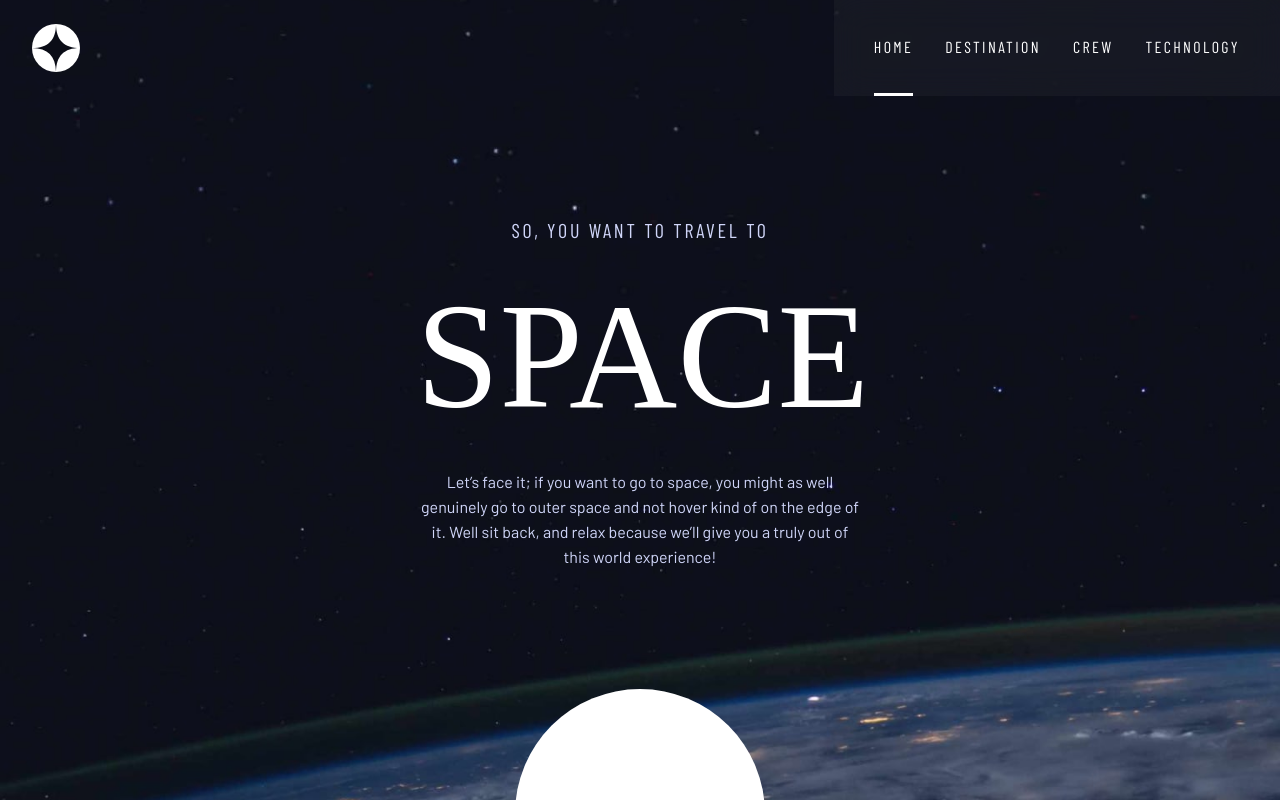
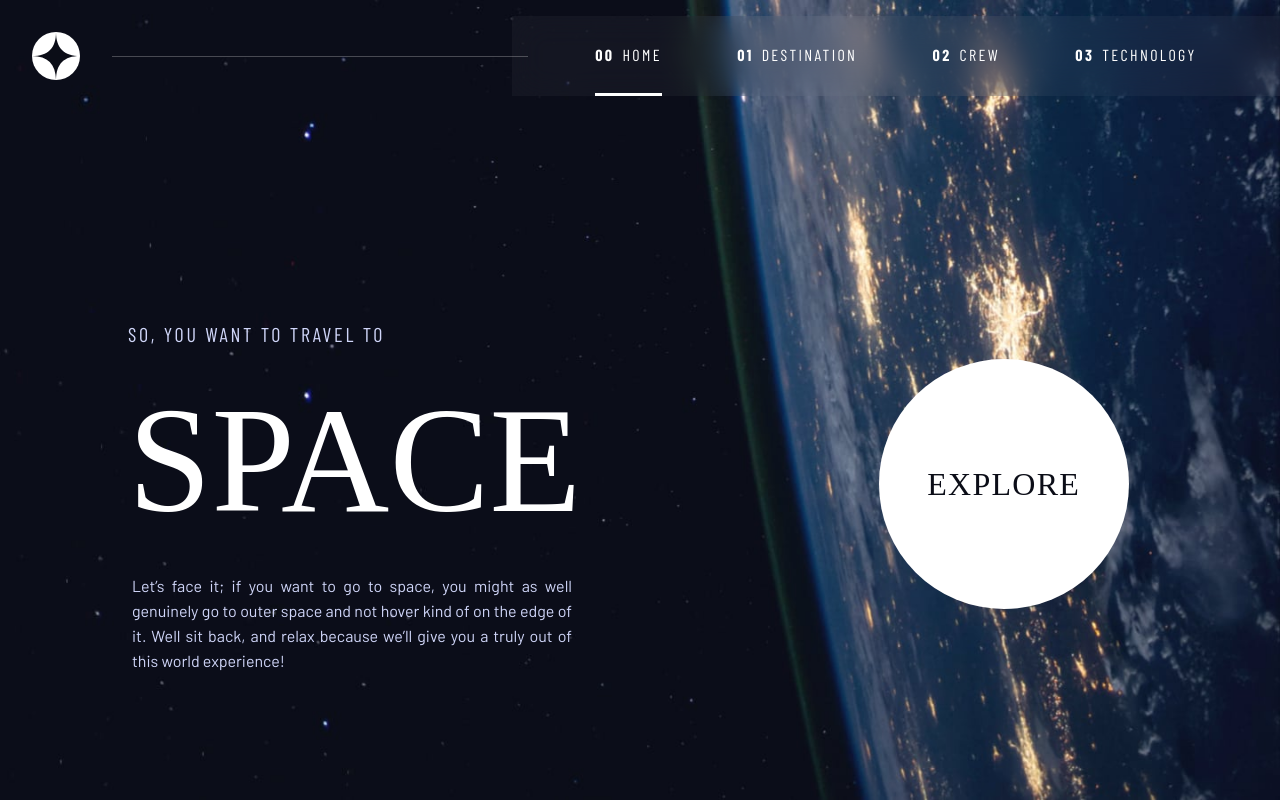
Before and after one commit to Odiesta/space-tourism-website, a Vue app: page / in a window 1280 px wide. Shown: the top 800 px of the page. Built offline with nearby package versions, Linux system fonts and the light colour scheme; a web font is replaced by a local one.

Commit message:
make responsive in desktop size

```diff
--- a/src/components/NavigationMenu.vue
+++ b/src/components/NavigationMenu.vue
@@ -14,11 +14,11 @@ const navLinks = [
 
 <template>
   <nav
-    class="flex items-center justify-between p-6 md:p-0 md:pl-8 md:h-24 bg-transparent"
+    class="flex items-center justify-between p-6 md:p-0 lg:pt-4 lg:pr-0 md:pl-8 md:h-24 bg-transparent"
   >
     <div class="text-white font-bold">
       <RouterLink :to="`/`">
-        <img src="@/assets/shared/logo.svg" alt="Logo" />
+        <img src="@/assets/shared/logo.svg" alt="Logo" class="lg:h-12" />
       </RouterLink>
     </div>
 
@@ -29,8 +29,10 @@ const navLinks = [
       <img src="@/assets/shared/icon-hamburger.svg" alt="" />
     </button>
 
+    <hr class="hidden lg:block text-white/25 h-px flex-1 ml-8 -mr-4 z-50" />
+
     <ul
-      class="hidden md:flex items-center self-stretch px-10 gap-8 text-white uppercase tracking-widest md:bg-white/4 md:backdrop-blur-lg"
+      class="hidden md:flex items-center self-stretch px-10 gap-8 text-white uppercase tracking-widest md:bg-white/4 md:backdrop-blur-lg lg:w-2xl xl:w-3xl 2xl:w-4xl lg:justify-evenly"
     >
       <li
         v-for="link in navLinks"
@@ -42,7 +44,7 @@ const navLinks = [
           class="h-full flex items-center border-b-3 border-transparent hover:border-white/50 transition-colors"
           exact-active-class="!border-white"
         >
-          <span class="font-bold mr-2 md:hidden">{{ link.id }}</span>
+          <span class="font-bold mr-2 md:hidden lg:block">{{ link.id }}</span>
           {{ link.name }}
         </RouterLink>
       </li>
--- a/src/views/HomeView.vue
+++ b/src/views/HomeView.vue
@@ -4,11 +4,16 @@ import NavigationMenu from "@/components/NavigationMenu.vue";
 
 <template>
   <div
-    class="min-h-screen w-full bg-cover bg-center bg-no-repeat bg-[url('@/assets/home/background-home-mobile.jpg')] md:bg-[url('@/assets/home/background-home-tablet.jpg')]"
+    class="min-h-screen flex flex-col w-full bg-cover bg-center bg-no-repeat bg-[url('@/assets/home/background-home-mobile.jpg')] md:bg-[url('@/assets/home/background-home-tablet.jpg')] lg:bg-[url('@/assets/home/background-home-desktop.jpg')]"
   >
     <NavigationMenu />
 
-    <div class="m-6 text-center md:mt-30 md:max-w-md md:mx-auto">
+    <div
+      class="flex-1 flex flex-col lg:flex-row items-center justify-end lg:justify-around"
+    >
+      <div
+        class="m-6 text-center lg:text-justify md:mt-30 md:max-w-md md:mx-auto lg:ml-32 flex-1"
+      >
         <h2
           class="text-blue-cream text-[16px] font-barlow-condensed uppercase tracking-[2.7px] md:text-xl"
         >
@@ -31,7 +36,9 @@ import NavigationMenu from "@/components/NavigationMenu.vue";
         </p>
       </div>
 
-    <div class="mt-20 md:mt-30 pb-12 flex items-center justify-center">
+      <div
+        class="mt-20 md:mt-30 pb-12 lg:mx-auto flex items-center justify-center"
+      >
         <RouterLink
           :to="`/destination`"
           class="group relative z-10 flex h-[150px] w-[150px] md:h-62.5 md:w-62.5 items-center justify-center rounded-full bg-white transition-all duration-500 cursor-pointer"
@@ -48,4 +55,5 @@ import NavigationMenu from "@/components/NavigationMenu.vue";
         </RouterLink>
       </div>
     </div>
+  </div>
 </template>
```
Lines whose indentation alone changed are shown as unchanged.
